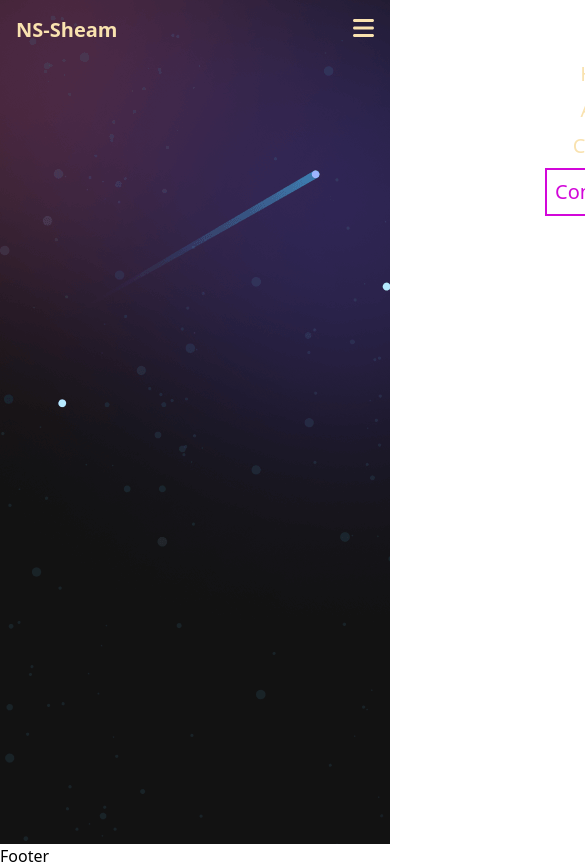
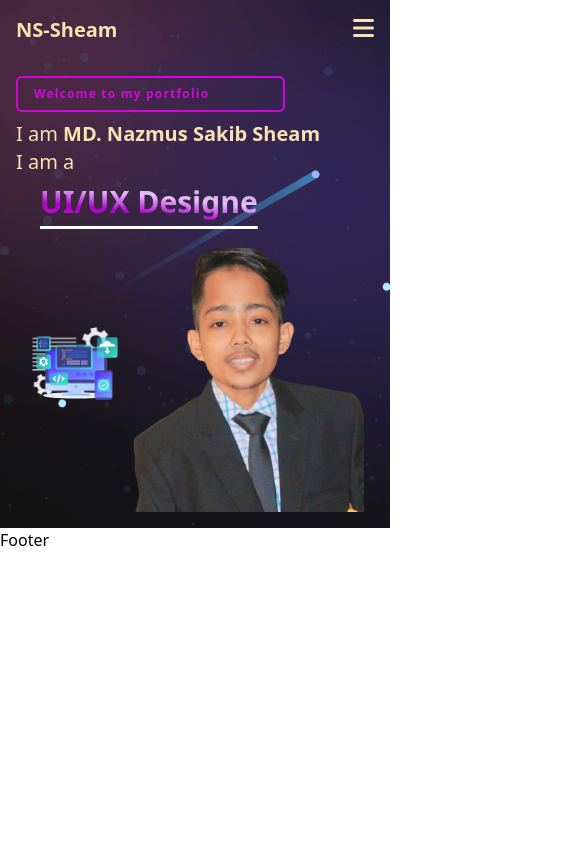
Before and after one commit to NS-Sheam/my-portfolio, a React (Vite) app: page / in a window 390 px wide. Shown: the top 868 px of the page, 585 px wide, since content can reach past the window. After the commit the page ends 844 px from the top, so only its background shows below. Built offline with nearby package versions, Linux system fonts and the light colour scheme; a web font is replaced by a local one.

Commit message:
Aos animation added for mobile devices

```diff
--- a/index.html
+++ b/index.html
@@ -1,13 +1,24 @@
 <!DOCTYPE html>
 <html lang="en">
+
 <head>
   <meta charset="UTF-8" />
   <link rel="icon" type="image/svg+xml" href="/vite.svg" />
+  <!-- Aos Animation  -->
+  <!-- aos animation css  -->
+  <link rel="stylesheet" href="https://unpkg.com/aos@next/dist/aos.css" />
   <meta name="viewport" content="width=device-width, initial-scale=1.0" />
   <title>Vite + React</title>
 </head>
+
 <body>
   <div id="root"></div>
   <script type="module" src="/src/main.jsx"></script>
+  <!-- aos animation -->
+  <script src="https://unpkg.com/aos@next/dist/aos.js"></script>
+  <script>
+    AOS.init();
+  </script>
 </body>
+
 </html>
--- a/package.json
+++ b/package.json
@@ -15,6 +15,7 @@
     "@fortawesome/react-fontawesome": "^0.2.0",
     "@tailwindcss/forms": "^0.5.3",
     "@tailwindcss/typography": "^0.5.9",
+    "aos": "^2.3.4",
     "daisyui": "^2.51.6",
     "localforage": "^1.10.0",
     "lottie-web": "^5.11.0",
--- a/src/pages/Home/Banner/Banner.jsx
+++ b/src/pages/Home/Banner/Banner.jsx
@@ -3,12 +3,15 @@ import animationData from "../../../../public/banner-animation.json"
 import Lottie from 'react-lottie';
 import Typical from 'react-typical';
 import "./Banner.css"
+import myImg from "../../../assets/images/my-img.png"
 
 const Banner = () => {
     return (
-        <section className='hidden my-container flex justify-around items-center'>
+        <>
+            {/* for dextop  */}
+            <section className=' h-screen hidden my-container lg:flex justify-around items-center'>
                 <div>
-                <h2 className='text-xl text-[#d207d9] border-4 border-[#d207d9] rounded-md px-4 py-2 mb-2 w-3/4'>Welcome to my portfolio</h2>
+                    <h2 className='text-xl font-semibold tracking-widest text-[#d207d9] border-2 border-[#d207d9] rounded-md px-4 py-2 mb-2 w-3/4'>Welcome to my portfolio</h2>
                     <h2 className='text-3xl font-light text-bandFont'>I am <span className='font-semibold mb-2'>MD. Nazmus Sakib Sheam</span></h2>
                     <div>
                         <p className='text-bandFont font-light text-3xl mb-2'>I am a</p>
@@ -33,6 +36,54 @@ const Banner = () => {
                     />
                 </div>
             </section>
+            {/* For Mobile  */}
+            <section className='my-container-sm lg:hidden py-4'>
+                <div>
+                    <h2 className='text-xs font-semibold tracking-widest text-[#d207d9] border-2 border-[#d207d9] rounded-md px-4 py-2 mb-2 w-3/4'>Welcome to my portfolio</h2>
+                    <h2 className='text-xl font-light text-bandFont'>I am <span className='font-semibold mb-2'>MD. Nazmus Sakib Sheam</span></h2>
+                    <div>
+                        <p className='text-bandFont font-light text-xl mb-2'>I am a</p>
+                        <p className='ms-6 text-3xl font-bold font-gradient underline banner-text-underline'>
+                            <Typical
+                                steps={['Web developer', 3000,
+                                    'UI/UX Designer', 3000,
+                                    'React Developer', 3000]}
+                                loop={Infinity}
+                                wrapper="p"
+                            />
+                        </p>
+                    </div>
+                </div>
+                <div className='flex justify-center items-center'>
+                    <div
+                    data-aos="fade-right"
+                    data-aos-anchor="#example-anchor"
+                    data-aos-offset="500"
+                    data-aos-duration="500"
+                    >
+                        <div className=''>
+                        <Lottie
+                        className="object-cover"
+                            options={{
+                                animationData: animationData,
+                            }}
+                            width={100}
+                            height={100}
+                        />
+                        </div>
+                    </div>
+                    <div
+                    className='w-2/3'
+                        data-aos="fade-left"
+                        data-aos-anchor="#example-anchor"
+                        data-aos-offset="500"
+                        data-aos-duration="500"
+                    >
+                        <img className='object-cover' src={myImg} alt="" />
+                    </div>
+                </div>
+            </section>
+        </>
     );
 };
 
--- a/src/pages/Home/HeaderBanner/HeaderBanner.jsx
+++ b/src/pages/Home/HeaderBanner/HeaderBanner.jsx
@@ -5,7 +5,7 @@ import "./HeaderBanner.css";
 
 const HeaderBanner = () => {
     return (
-        <div className='w-screen mx-auto header-banner h-screen'>
+        <div className='w-screen mx-auto header-banner'>
             <Header />
             <Banner />
         </div>
--- a/src/pages/shared/Header/Header.jsx
+++ b/src/pages/shared/Header/Header.jsx
@@ -10,7 +10,7 @@ const Header = () => {
     return (
         <>
             {/* For dextop */}
-            <section className='hidden my-container mx-auto flex justify-around items-center py-4'>
+            <section className='hidden lg:flex justify-around items-center my-container mx-auto py-4'>
                 <div>
                     <h3 className='text-bandFont'>NS-Sheam</h3>
                 </div>
@@ -30,7 +30,7 @@ const Header = () => {
                 </div>
                 <div>
                     <ActiveLink>
-                        <button className='text-[#d207d9] border-4 border-[#d207d9] py-2 px-3 hover:border-bandFont hover:text-bandFont'>
+                        <button className='font-semibold text-[#d207d9] border-2 border-[#d207d9] py-2 px-3 hover:border-bandFont hover:text-bandFont'>
                             Contact me
                         </button>
                     </ActiveLink>
@@ -38,18 +38,18 @@ const Header = () => {
             </section>
 
             {/* For Mobile  */}
-            <section className='my-container-sm py-4 flex justify-between items-start'>
+            <section className='lg:hidden my-container-sm py-4 flex justify-between items-start'>
                 <h3 className='text-bandFont text-xl font-bold'>NS-Sheam</h3>
                 <div className='flex flex-col justify-center items-end'>
                     <div>
                         {
                             isMenuOpen ?
-                            <FontAwesomeIcon onClick={() => setIsMenuOpen(!isMenuOpen)} className={'text-2xl text-bandFont font-extrabold'} icon={faXmark} /> :
+                                <FontAwesomeIcon onClick={() => setIsMenuOpen(!isMenuOpen)} className={'text-2xl text-bandFont font-extrabold'} icon={faXmark} /> :
                                 <FontAwesomeIcon onClick={() => setIsMenuOpen(!isMenuOpen)} className={'text-2xl text-bandFont font-extrabold'} icon={faBars} />
 
                         }
                     </div>
-                    <div className={`sm-menu-item relative  transform duration-500 backdrop-blur-2xl rounded-md border p-2 m-2 border-white ${isMenuOpen ? "right-0" : "-right-80"}`}>
+                    <div className={`hidden sm-menu-item absolute transform duration-500 backdrop-blur-2xl rounded-md border p-2 m-2 border-white ${isMenuOpen ? "right-0" : "-right-80"}`}>
                         <ul className='header-list text-bandFont mb-2 text-xl flex flex-col items-center gap-2'>
                             <li className=''>
                                 <ActiveLink to="/">Home</ ActiveLink>
@@ -61,11 +61,11 @@ const Header = () => {
                                 <ActiveLink to="/">Contact</ActiveLink>
                             </li>
 
-                <ActiveLink className="">
-                    <button className='text-[#d207d9] border-2 border-[#d207d9] py-2 px-2 hover:border-bandFont hover:text-bandFont text-xl'>
-                        Contact me
-                    </button>
-                </ActiveLink>
+                            <ActiveLink className="">
+                                <button className='font-semibold text-[#d207d9] border-2 border-[#d207d9] py-2 px-2 hover:border-bandFont hover:text-bandFont text-xl'>
+                                    Contact me
+                                </button>
+                            </ActiveLink>
                         </ul>
                     </div>
                 </div>
```
Also changed, not shown: src/assets/images/my-img.png (added), 1 other file (tests, documents, lock files or other folders). Lines whose indentation alone changed are shown as unchanged.
